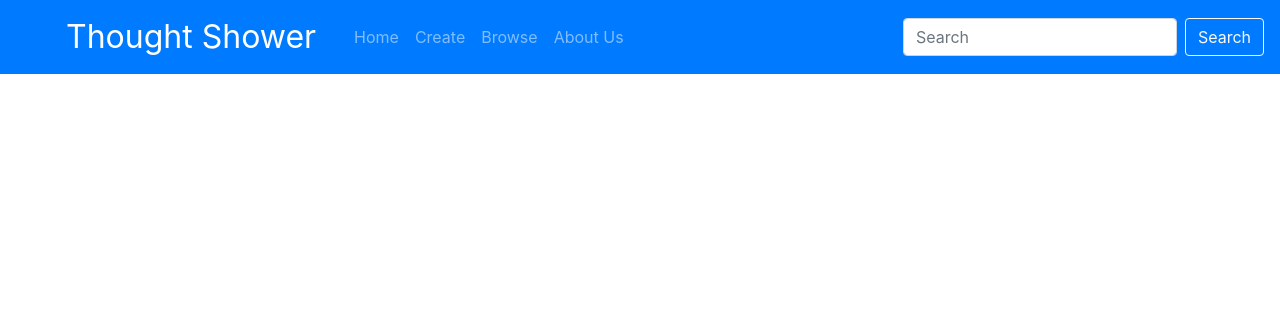
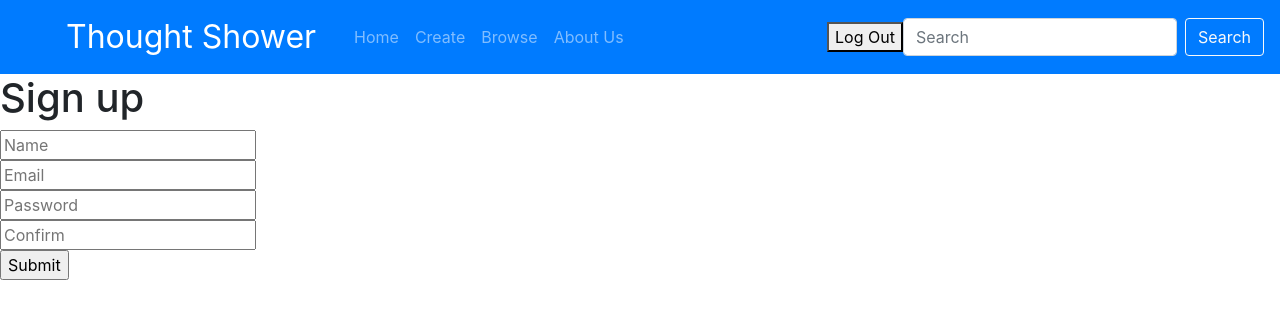
Before and after one commit to IntegerZeroSF/Thought_Shower, a React (Create React App) app in the folder frontend/thought_shower/: page /signup in a window 1280 px wide. Shown: the top 318 px of the page. Built offline with nearby package versions, Linux system fonts and the light colour scheme; no server answers.

Commit message:
added login, sign up, and logout features

```diff
--- a/frontend/thought_shower/src/App.js
+++ b/frontend/thought_shower/src/App.js
@@ -12,22 +12,47 @@ import IdeaList from "./components/TitleView/IdeaList.js";
 import AboutUs from "./components/About Us/About Us.js"
 import {Helmet} from "react-helmet";
 import FullCard from './components/FullCard/FullCard'
+import Login from './components/Login/Login'
+import SignUp from './components/Login/SignUp'
 
 import axios from 'axios'
 
 function App() {
-  let [data, setData] = useState();
-  let [redirect, setRedirect] = useState('')
+  let [data, setData] = useState()
+  let [isLoggedIn, setLogin] = useState(false)
 
   let dataUrl = "http://localhost:4000/ideas";
 
   useEffect(() => {
+    if (localStorage.token) setLogin(true)
+
     axios.get(dataUrl)
       .then(ideas => {
         setData(ideas)
       })
       .catch(err => console.log(err))
   }, []);
+
+  const handleLogin = user => {
+    axios.post('http://localhost:4000/auth', user)
+      .then(res => {
+            localStorage.token = res.data.token
+            setLogin(true)
+      }).catch(err => console.log(err))
+  }
+
+  const handleSignUp = user => {
+    axios.post('http://localhost:4000/users', user)
+      .then(res => {
+            localStorage.token = res.data.token
+            setLogin(true)
+      }).catch(err => console.log(err))
+  }
+
+  const handleLogout = () => {
+    localStorage.clear()
+    setLogin(false)
+  }
 
   const createIdea = Idea => {
     axios.post(dataUrl, Idea)
@@ -54,13 +79,12 @@ function App() {
       .catch(err => console.log(err))
   };
 
-  console.log(data)
   return (
     <div>
     <Helmet><title>Thought Shower</title></Helmet>
       <header className="header">
         <div>
-          <Header createIdea={createIdea} />
+          <Header createIdea={createIdea} handleLogout={handleLogout} />
         </div>
       </header>
       <main>
@@ -78,6 +102,10 @@ function App() {
           render={() => <AboutUs />} />
         <Route path="/fullview/:id"
           render={props => <FullCard {...props}/>} />
+        <Route path="/login"
+          render={() => <Login handleLogin={handleLogin}/>} />
+        <Route path="/signup"
+          render={() => <SignUp handleSignUp={handleSignUp}/>} />
       </main>
     </div>
   );
--- a/frontend/thought_shower/src/components/Header/Header.js
+++ b/frontend/thought_shower/src/components/Header/Header.js
@@ -22,6 +22,7 @@ function Header(props) {
           <Nav.Link href="/ideas">Browse</Nav.Link>
           <Nav.Link href="/aboutus">About Us</Nav.Link>
         </Nav>
+        <button onClick={props.handleLogout}>Log Out</button>
         <Form inline>
           <FormControl type='text' placeholder='Search' className='mr-sm-2' />
           <Button variant='outline-light'>Search</Button>
--- /dev/null
+++ b/frontend/thought_shower/src/components/Login/Login.js
@@ -0,0 +1,50 @@
+import React, { useState } from 'react'
+
+export default function Login(props) {
+    let [email, setEmail] = useState('')
+    let [password, setPass] = useState('')
+
+    const handleEmailChange = e => {
+        e.preventDefault()
+        setEmail(e.target.value)
+    }
+
+    const handlePassChange = e => {
+        e.preventDefault()
+        setPass(e.target.value)
+    }
+
+    const handleSubmit = e => {
+        e.preventDefault()
+        const user = {
+            email,
+            password
+        }
+        props.handleLogin(user)
+    }
+
+    return (
+        <div>
+            <h1>Login</h1>
+            <form onSubmit={handleSubmit}>
+                <input
+                    type="text"
+                    name="email"
+                    placeholder="Email"
+                    value={email}
+                    onChange={handleEmailChange}
+                />
+                <br/>
+                <input
+                    type="text"
+                    name="password"
+                    placeholder="Password"
+                    value={password}
+                    onChange={handlePassChange}
+                />
+                <br/>
+                <input type="Submit"/>
+            </form>
+        </div>
+    )
+}
--- /dev/null
+++ b/frontend/thought_shower/src/components/Login/SignUp.js
@@ -0,0 +1,83 @@
+import React, { useState } from 'react'
+
+export default function SignUp(props) {
+    let [name, setName] = useState('')
+    let [email, setEmail] = useState('')
+    let [password, setPass] = useState('')
+    let [confirm, setConfirm] = useState('')
+
+    const handleNameChange = e => {
+        e.preventDefault()
+        setName(e.target.value)
+    }
+
+    const handleEmailChange = e => {
+        e.preventDefault()
+        setEmail(e.target.value)
+    }
+
+    const handlePassChange = e => {
+        e.preventDefault()
+        setPass(e.target.value)
+    }
+
+    const handleConfirmChange = e => {
+        e.preventDefault()
+        setConfirm(e.target.value)
+    }
+
+    const handleSubmit = e => {
+        e.preventDefault()
+        if (password === confirm) {
+            const user = {
+                name,
+                email,
+                password
+            }
+            props.handleSignUp(user)
+        } else {
+            alert('passwords do no match')
+        }
+    }
+
+    return (
+        <div>
+            <h1>Sign up</h1>
+            <form onSubmit={handleSubmit}>
+                <input
+                    type="text"
+                    name="name"
+                    placeholder="Name"
+                    value={name}
+                    onChange={handleNameChange}
+                />
+                <br/>
+                <input
+                    type="text"
+                    name="email"
+                    placeholder="Email"
+                    value={email}
+                    onChange={handleEmailChange}
+                />
+                <br/>
+                <input
+                    type="text"
+                    name="password"
+                    placeholder="Password"
+                    value={password}
+                    onChange={handlePassChange}
+                />
+                <br/>
+                <input
+                    type="text"
+                    name="confirm"
+                    placeholder="Confirm"
+                    value={confirm}
+                    onChange={handleConfirmChange}
+                />
+                <br/>
+                <input type="Submit"/>
+            </form>
+        </div>
+    )
+}
```
